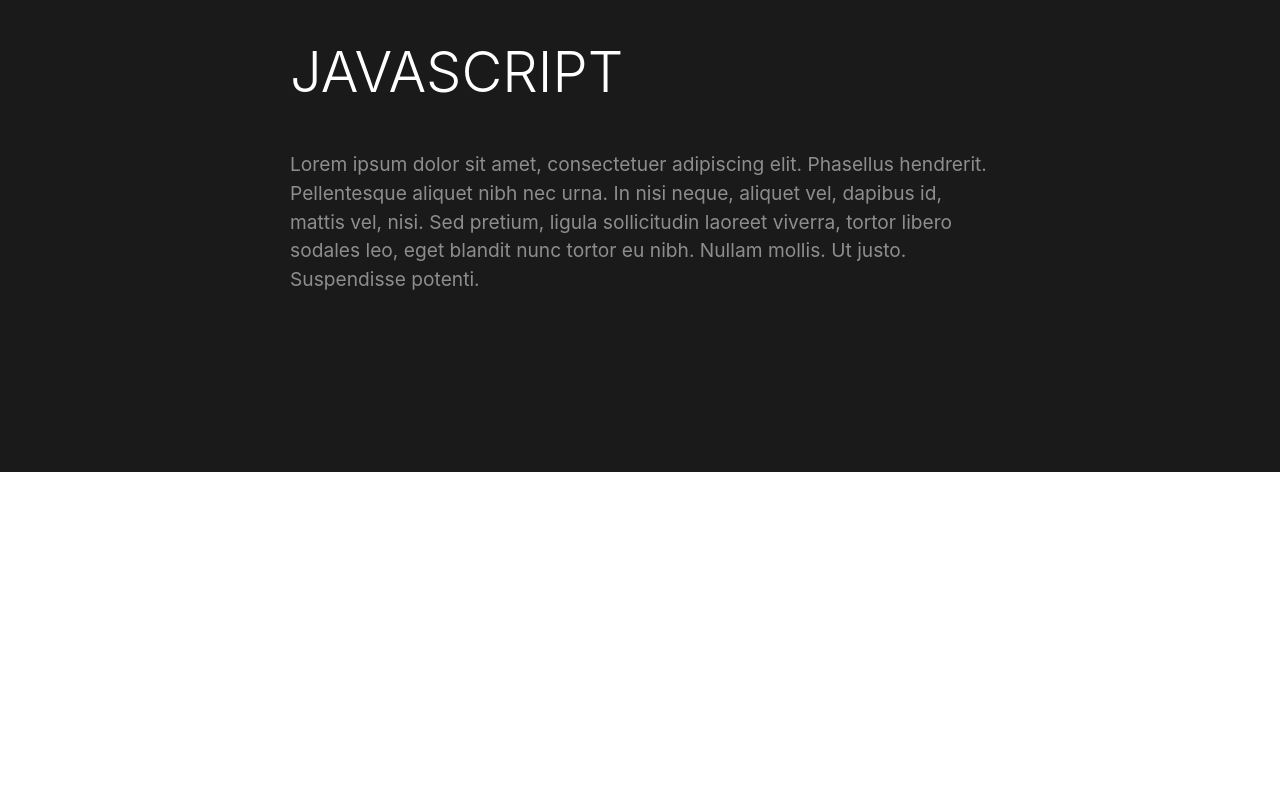
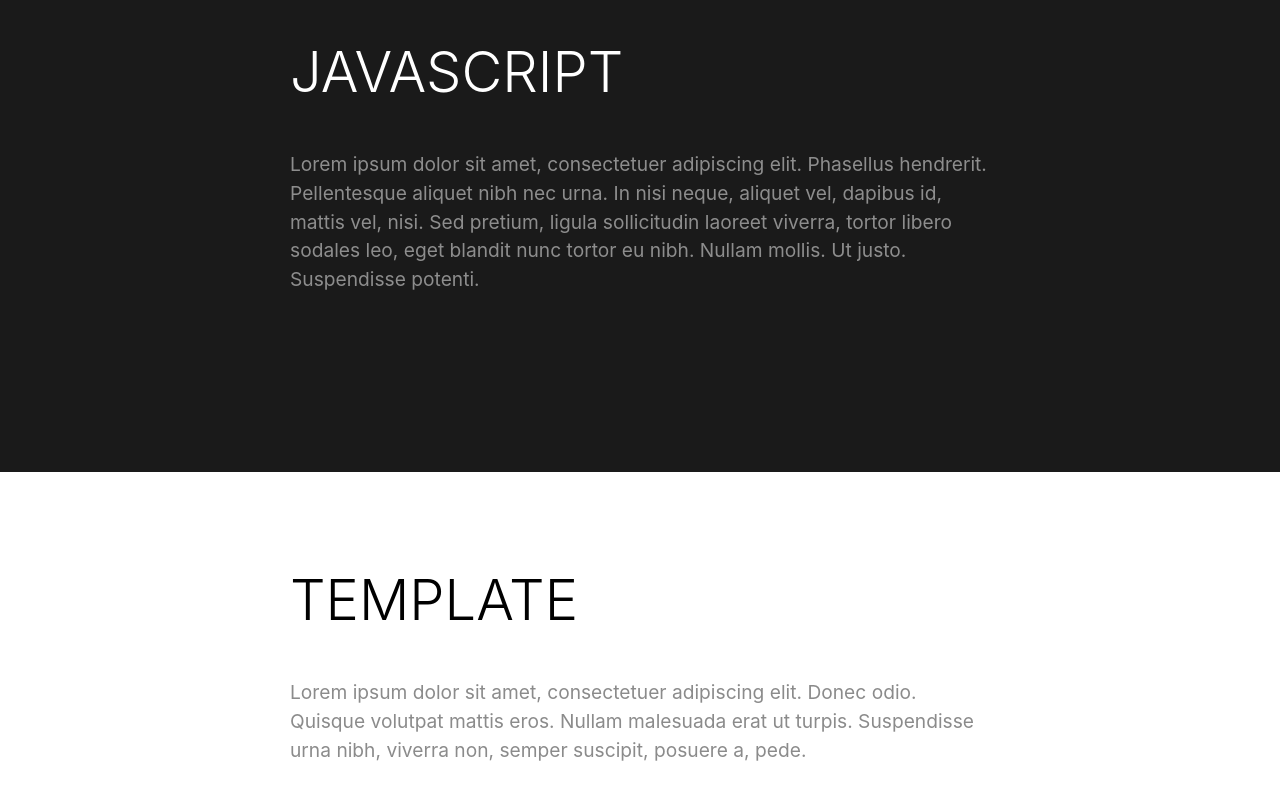
Before and after one commit to SirBruno/portfolio, a React (Create React App) app: page / in a window 1280 px wide. Shown: the part 1428-2228 px from the top of the page. Before the commit the page ends 1900 px from the top, so only its background shows below. Built offline with nearby package versions, Linux system fonts and the light colour scheme.

Commit message:
added a section template component

```diff
--- a/src/App.js
+++ b/src/App.js
@@ -3,6 +3,7 @@ import { gsap, ScrollTrigger } from 'gsap/all'
 import './App.css'
 import Hero from './components/Hero/Hero'
 import HtmlCss from './components/HtmlCss/HtmlCss'
+import Section from './components/Section/Section'
 
 function App() {
 
@@ -51,8 +52,11 @@ function App() {
           <p>Lorem ipsum dolor sit amet, consectetuer adipiscing elit. Phasellus hendrerit. Pellentesque aliquet nibh nec urna. In nisi neque, aliquet vel, dapibus id, mattis vel, nisi. Sed pretium, ligula sollicitudin laoreet viverra, tortor libero sodales leo, eget blandit nunc tortor eu nibh. Nullam mollis. Ut justo. Suspendisse potenti.</p>
         </div>
       </section>
+      <Section title={"Template"}>
+        Lorem ipsum dolor sit amet, consectetuer adipiscing elit. Donec odio. Quisque volutpat mattis eros. Nullam malesuada erat ut turpis. Suspendisse urna nibh, viverra non, semper suscipit, posuere a, pede.
+      </Section>
     </div>
   );
 }
 
-export default App;
+export default App
--- /dev/null
+++ b/src/components/Section/Section.css
@@ -0,0 +1,20 @@
+.section__title {
+  font-size: 3.5rem;
+  text-transform: uppercase;
+  font-weight: 300;
+  margin: 0 0 50px;
+  line-height: 1;
+}
+
+.section p {
+  font-size: 1.2rem;
+  line-height: 1.5;
+  color: #8b8b8b;
+  margin: 0;
+}
+
+.section__inner {
+  max-width: 700px;
+  margin: 0 auto;
+  padding: 100px 0;
+}
--- /dev/null
+++ b/src/components/Section/Section.js
@@ -0,0 +1,14 @@
+import './Section.css'
+
+function Section(props) {
+  return (
+    <section className="section">
+      <div className="section__inner">
+        <h2 className="section__title">{props.title}</h2>
+        <p>{props.children}</p>
+      </div>
+    </section>
+  )
+}
+
+export default Section
```
